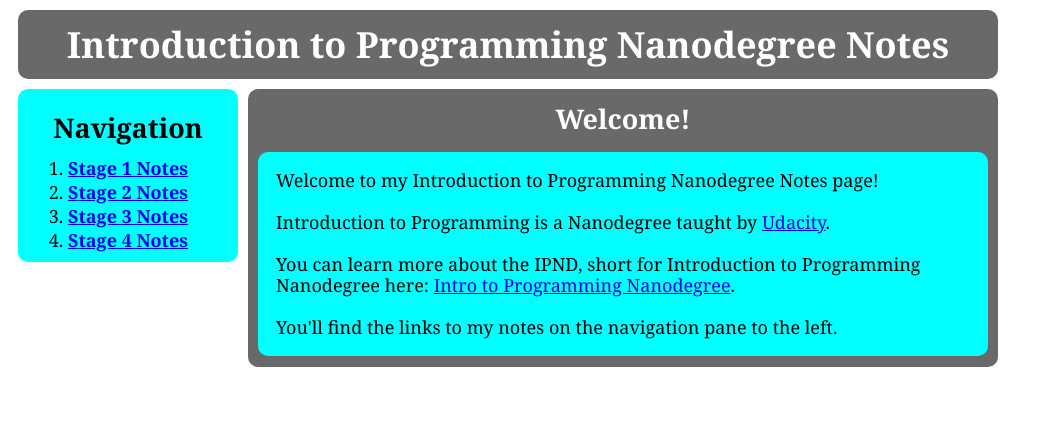
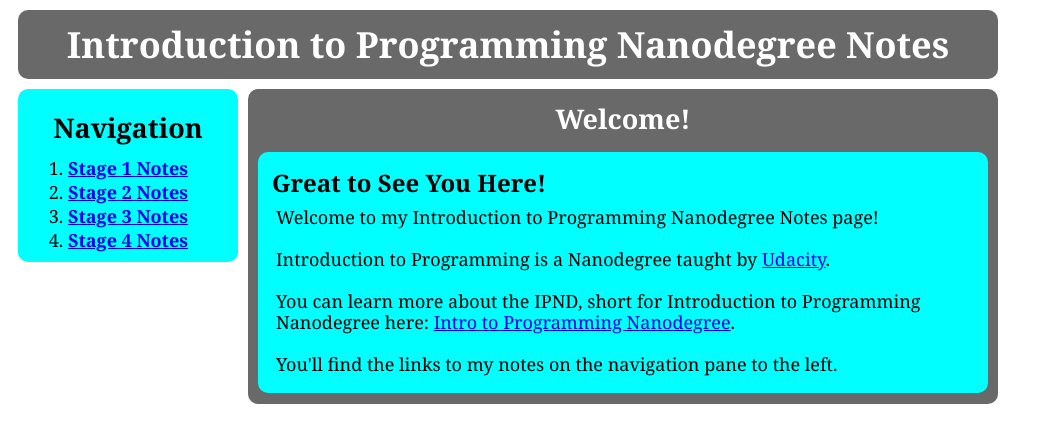
Before and after one commit to lacyjpr/stage-four, a Python web app: template templates/IPND_notes.html in a window 1280 px wide. Shown: the top 443 px of the page, without its empty margins (0-1043 px from the left). Run offline with Jinja, Linux system fonts and the light colour scheme; the template is opened without the code that fills it, so the values that code supplies are empty.

Commit message:
Add subtitle to main page

```diff
--- a/templates/IPND_notes.html
+++ b/templates/IPND_notes.html
@@ -19,6 +19,7 @@
 	<div class="lesson">
 		<h2>Welcome!</h2>
 		<div class="concept">
+			<div class="concept-title">Great to See You Here!</div>
 			<div class="concept-content">
 			<p>Welcome to my Introduction to Programming Nanodegree Notes page!</p>
 			<br>
```
